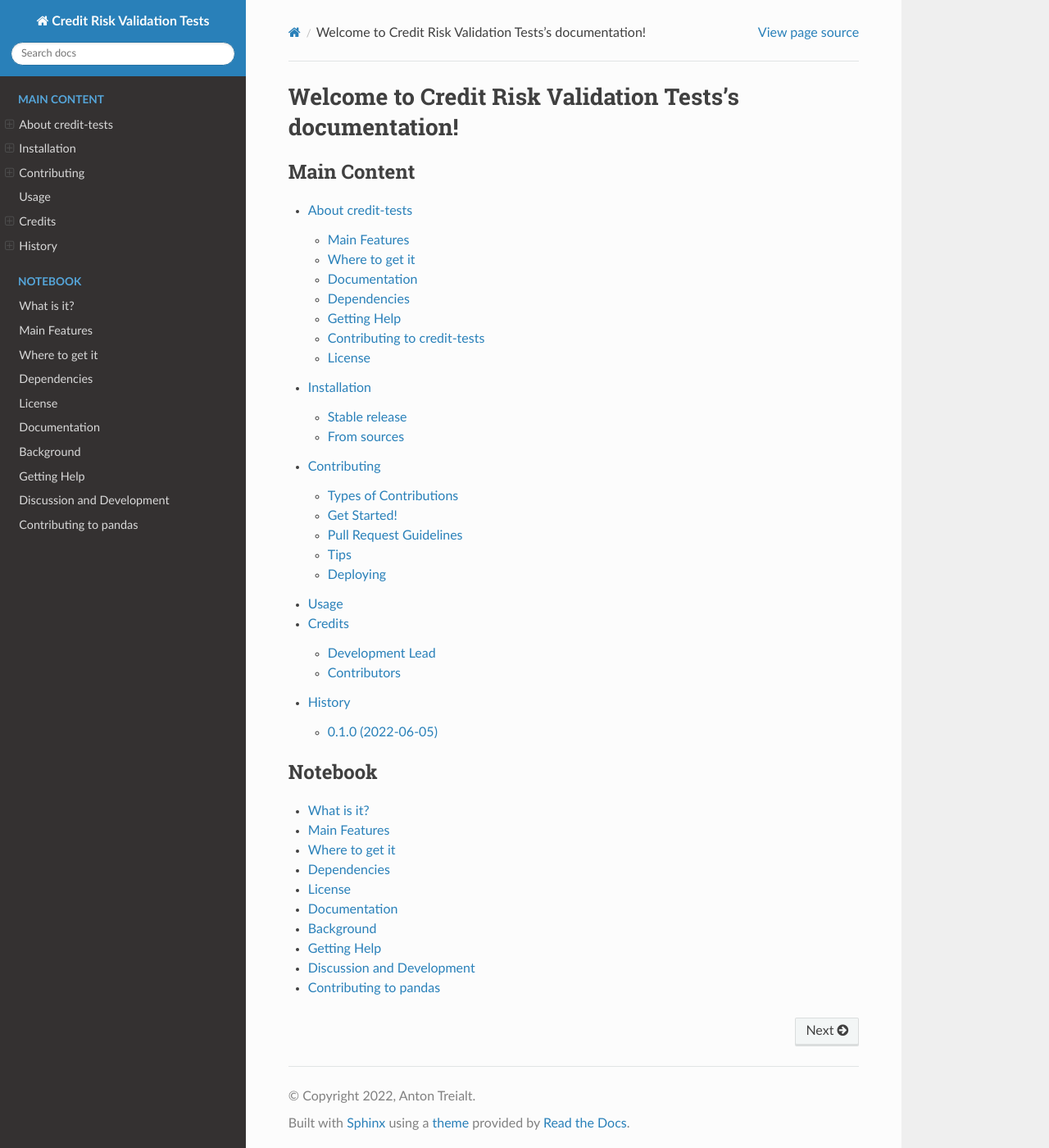
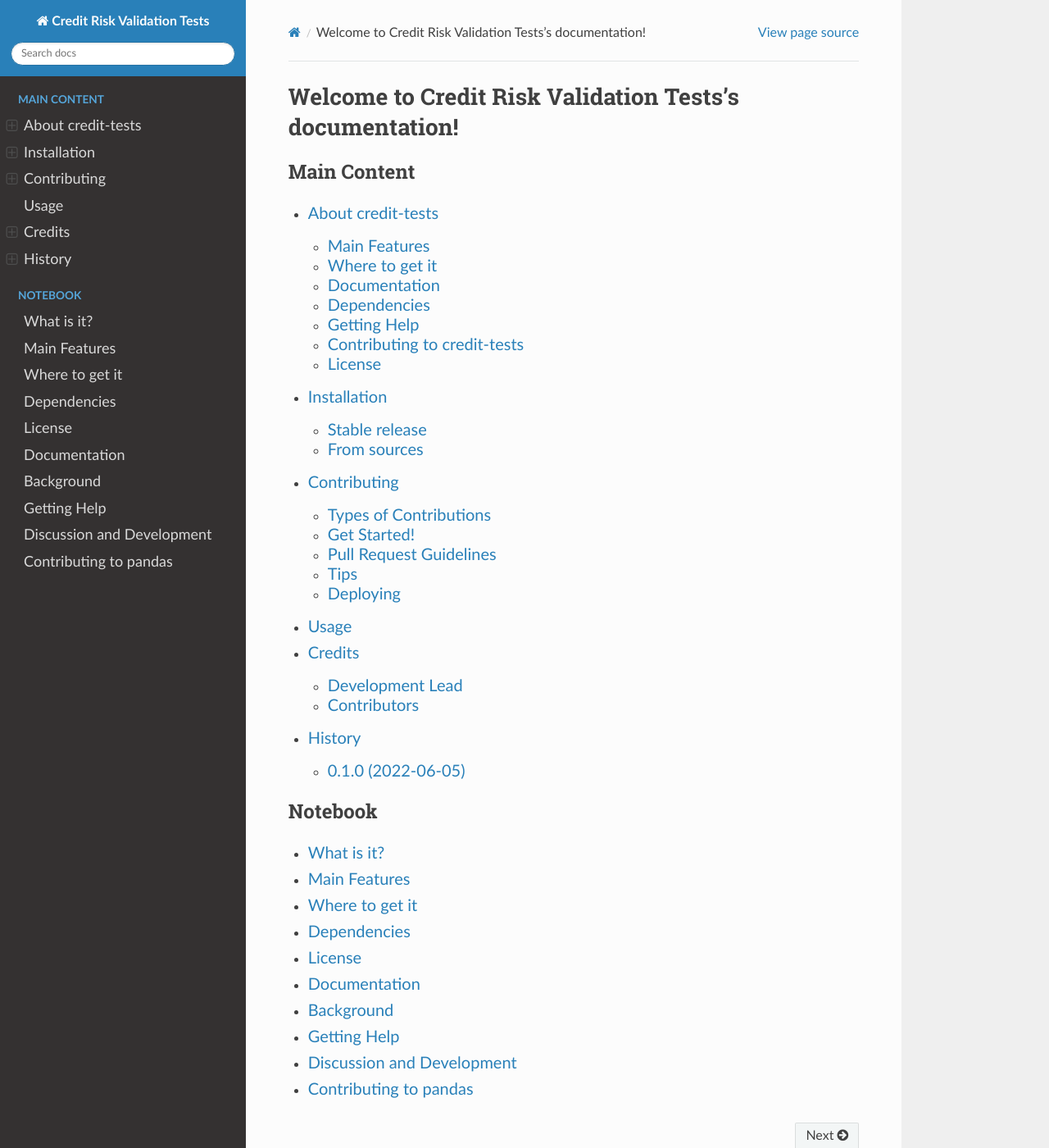
Before and after one commit to tderick/sphinx, a Sphinx documentation site: the page built from docs/index.rst, in a window 1280 px wide and 1400 px high. Shown: the whole window at 82% size. Built offline with Sphinx 7.4.7 and the Read the Docs theme 2.0.0, drawn with Linux system fonts in a browser that asks for light colours; pages that are not in the unit, such as notebooks, are missing from menus.

Commit message:
Add custom css

```diff
--- /dev/null
+++ b/docs/_static/css/custom.css
@@ -0,0 +1,13 @@
+#submodules h2 {
+     color: blue !important;
+}
+
+#submodules li {
+    font-size: 20px;
+    line-height: 1.6;
+}
+
+.toctree-l1{
+    font-size: 20px;
+    line-height: 1.6;
+}
--- a/docs/conf.py
+++ b/docs/conf.py
@@ -110,6 +110,15 @@ html_theme_options = {
 # so a file named "default.css" will overwrite the builtin "default.css".
 html_static_path = ['_static']
 
+# These paths are either relative to html_static_path
+# or fully qualified paths (eg. https://...)
+html_css_files = [
+    'css/custom.css',
+]
+
+# html_js_files = [
+#     'js/custom.js',
+# ]
 
 # -- Options for HTMLHelp output ---------------------------------------
 
--- a/risktests/__init__.py
+++ b/risktests/__init__.py
@@ -1,5 +1,5 @@
 """Top-level package for Credit Risk Validation Tests."""
 
-__author__ = """Anton Treialt"""
-__email__ = 'anton.treialt@aistat.com'
-__version__ = '0.1.0'
+# __author__ = """Anton Treialt"""
+# __email__ = 'anton.treialt@aistat.com'
+# __version__ = '0.1.0'
```
